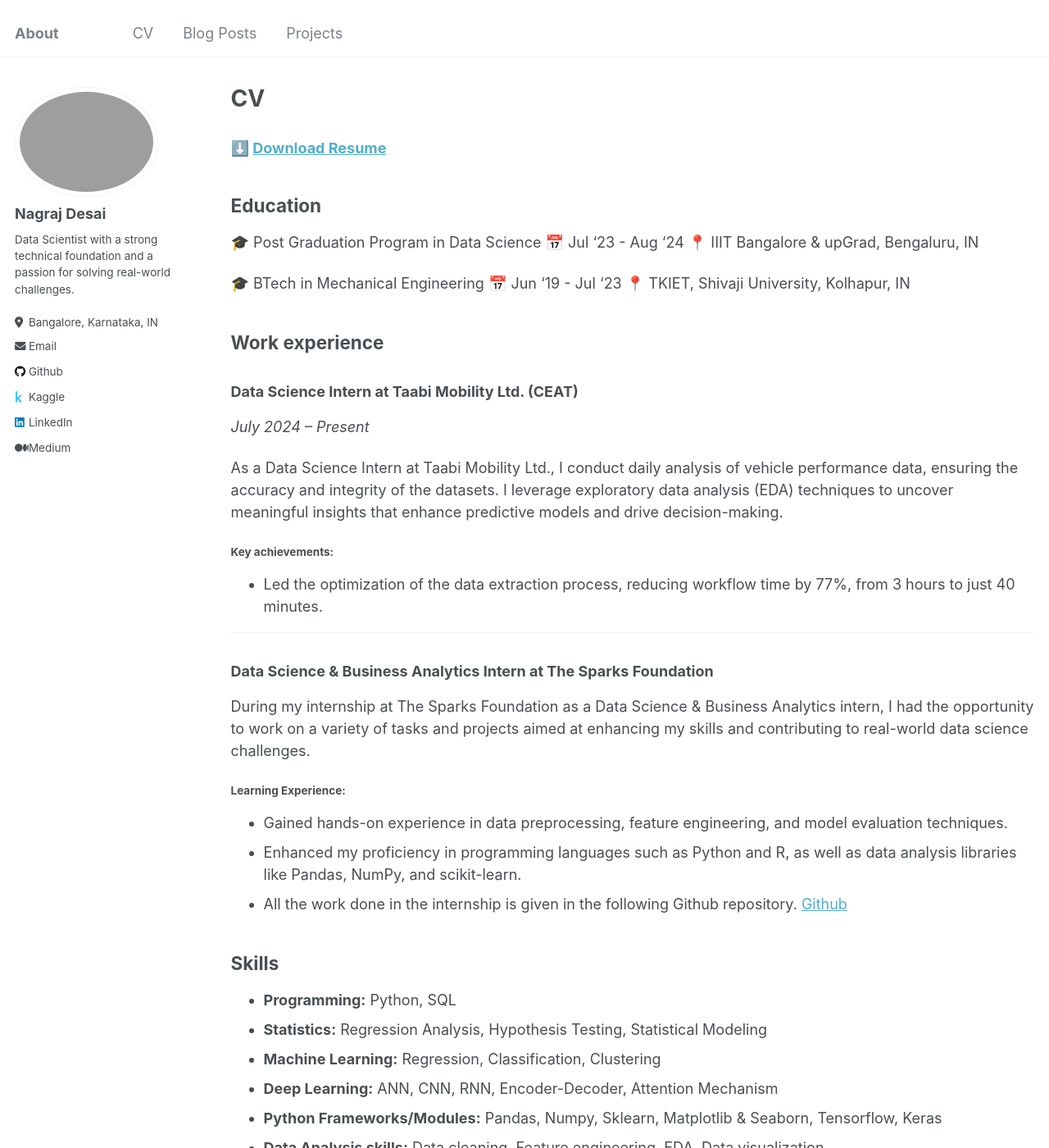
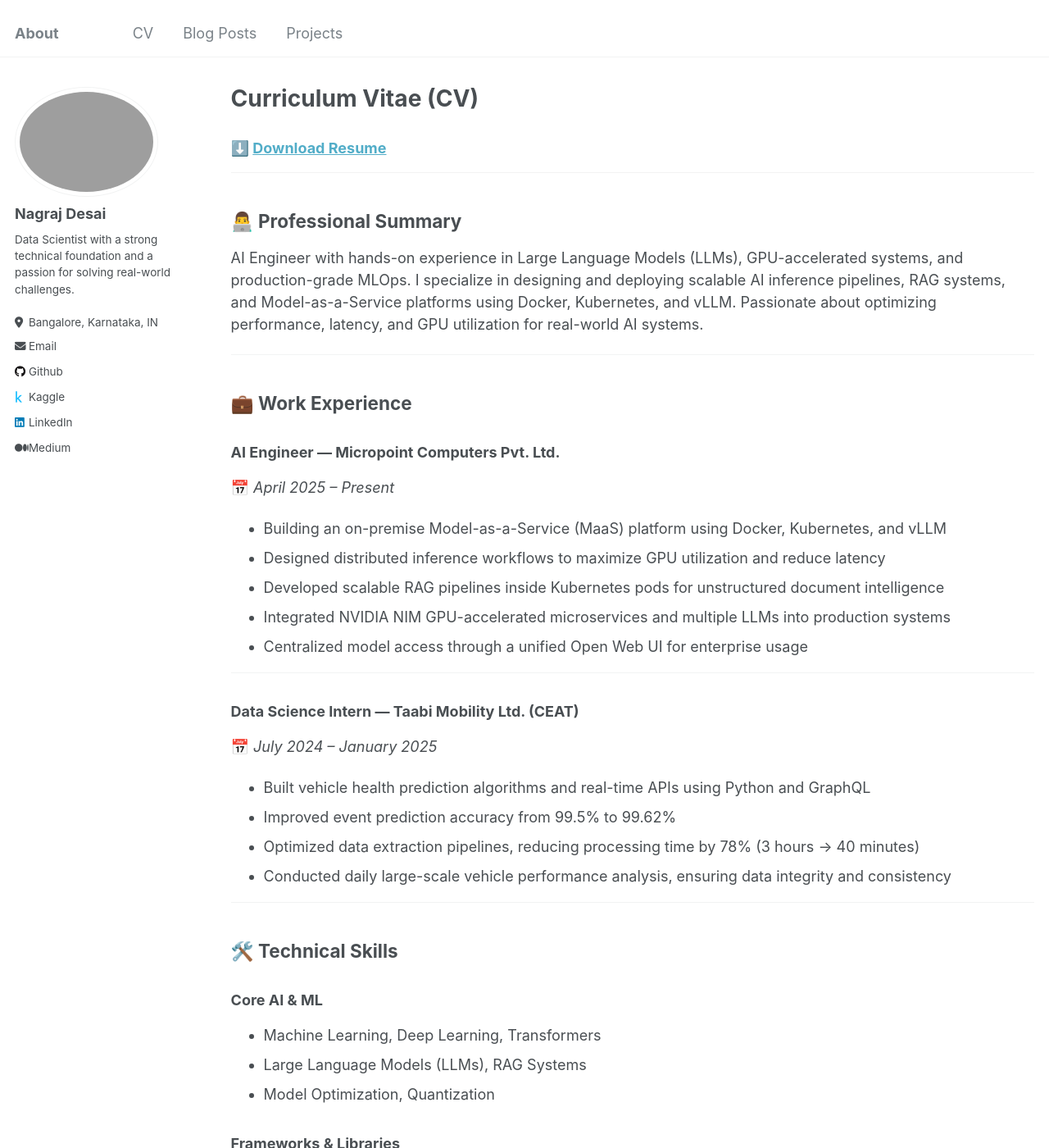
Before and after one commit to NagrajADesai/NagrajADesai.github.io, a Jekyll site: the page built from _pages/cv.md, in a window 1280 px wide and 1400 px high. Shown: the whole window at 82% size. Built offline with Jekyll 4.4.1, drawn with Linux system fonts in a browser that asks for light colours; some of the changed text lies outside the part shown.

Commit message:
updated about cv and projects

```diff
--- a/_pages/cv.md
+++ b/_pages/cv.md
@@ -1,59 +1,139 @@
 ---
 layout: archive
-title: "CV"
+title: "Curriculum Vitae (CV)"
 permalink: /cv/
 author_profile: true
 redirect_from:
   - /resume
 ---
 
-{% include base_path %}
+<!-- {% include base_path %} -->
 
-### ⬇️ [Download Resume](\files\DS_Nagraj_desai_resume.pdf)
+### ⬇️ [Download Resume](\files\nagraj_resume.pdf)
 
+---
 
+## 👨‍💻 Professional Summary
 
-Education
-------
-🎓 Post Graduation Program in Data Science
-📅 Jul ‘23 - Aug ‘24
-📍 IIIT Bangalore & upGrad, Bengaluru, IN
+AI Engineer with hands-on experience in Large Language Models (LLMs), GPU-accelerated systems, and production-grade MLOps. I specialize in designing and deploying scalable AI inference pipelines, RAG systems, and Model-as-a-Service platforms using Docker, Kubernetes, and vLLM. Passionate about optimizing performance, latency, and GPU utilization for real-world AI systems.
 
-🎓 BTech in Mechanical Engineering
-📅 Jun ‘19 - Jul ‘23
-📍 TKIET, Shivaji University, Kolhapur, IN
+---
 
-Work experience
-------
-### Data Science Intern at Taabi Mobility Ltd. (CEAT)
-_July 2024 – Present_
+## 💼 Work Experience
 
-As a Data Science Intern at Taabi Mobility Ltd., I conduct daily analysis of vehicle performance data, ensuring the accuracy and integrity of the datasets. I leverage exploratory data analysis (EDA) techniques to uncover meaningful insights that enhance predictive models and drive decision-making.
+### **AI Engineer — Micropoint Computers Pvt. Ltd.**
 
-#### Key achievements:
+📅 *April 2025 – Present*
 
-* Led the optimization of the data extraction process, reducing workflow time by 77%, from 3 hours to just 40 minutes.
+* Building an on-premise Model-as-a-Service (MaaS) platform using Docker, Kubernetes, and vLLM
+* Designed distributed inference workflows to maximize GPU utilization and reduce latency
+* Developed scalable RAG pipelines inside Kubernetes pods for unstructured document intelligence
+* Integrated NVIDIA NIM GPU-accelerated microservices and multiple LLMs into production systems
+* Centralized model access through a unified Open Web UI for enterprise usage
 
+---
 
-------
-### Data Science & Business Analytics Intern at The Sparks Foundation
+### **Data Science Intern — Taabi Mobility Ltd. (CEAT)**
 
-During my internship at The Sparks Foundation as a Data Science & Business Analytics intern, I had the opportunity to work on a variety of tasks and projects aimed at enhancing my skills and contributing to real-world data science challenges.
+📅 *July 2024 – January 2025*
 
-#### Learning Experience:
-  * Gained hands-on experience in data preprocessing, feature engineering, and model evaluation techniques.
-  * Enhanced my proficiency in programming languages such as Python and R, as well as data analysis libraries like Pandas, NumPy, and scikit-learn.
-  * All the work done in the internship is given in the following Github repository. [Github](https://github.com/NagrajADesai/TSF-GRIP-Tasks)
+* Built vehicle health prediction algorithms and real-time APIs using Python and GraphQL
+* Improved event prediction accuracy from 99.5% to 99.62%
+* Optimized data extraction pipelines, reducing processing time by 78% (3 hours → 40 minutes)
+* Conducted daily large-scale vehicle performance analysis, ensuring data integrity and consistency
 
+---
 
+## 🛠️ Technical Skills
 
-Skills
-------
-- **Programming:** Python, SQL
-- **Statistics:** Regression Analysis, Hypothesis Testing, Statistical Modeling
-- **Machine Learning:** Regression, Classification, Clustering
-- **Deep Learning:** ANN, CNN, RNN, Encoder-Decoder, Attention Mechanism
-- **Python Frameworks/Modules:** Pandas, Numpy, Sklearn, Matplotlib & Seaborn, Tensorflow, Keras
-- **Data Analysis skills:** Data cleaning, Feature engineering, EDA, Data visualization
-- **Tools:** Power BI, MS Excel, Jupyter Notebook, VS Code, Git & Github, MySQL
-- **Soft skills:** Problem-solving, Communicationw
+### **Core AI & ML**
+
+* Machine Learning, Deep Learning, Transformers
+* Large Language Models (LLMs), RAG Systems
+* Model Optimization, Quantization
+
+### **Frameworks & Libraries**
+
+* PyTorch, vLLM, Hugging Face, LangChain
+* Scikit-learn, Pandas, NumPy
+
+### **MLOps & Deployment**
+
+* Docker, Kubernetes, NVIDIA NIM
+* Triton Inference Server, Model Serving
+
+### **Backend & Tools**
+
+* FastAPI, Streamlit, Linux, RHEL
+* Git & GitHub, MySQL
+* Power BI, MS Excel
+
+---
+
+## 🎓 Education
+
+🎓 **Post Graduate Diploma in Data Science**
+*IIIT Bangalore* — 2023–2024
+**Specialization:** Deep Learning & Generative AI
+**CGPA:** 3.97 / 4.0
+
+🎓 **B.Tech (Engineering)**
+*Shivaji University, Kolhapur* — 2019–2023
+**CGPA:** 8.94 / 10
+
+---
+
+## 📂 Selected Projects
+
+### **Reasoning-Enhanced LLM Fine-Tuning**
+
+**Tech:** Python, PyTorch, Unsloth, QLoRA
+
+* Fine-tuned Llama-3.2-3B using 4-bit quantization on a T4 GPU
+* Integrated Chain-of-Thought reasoning using R1-Distill-SFT dataset
+
+### **RAG-Based Knowledge Retrieval System**
+
+**Tech:** LLMs, LangChain, VectorDB, Docker, Streamlit
+
+* Built a scalable RAG pipeline for unstructured document intelligence
+* Fully containerized for reproducible deployment
+
+### **Visual-Semantic Image Captioning Engine**
+
+**Tech:** CNN, GRU, Attention, PyTorch
+
+* Built an encoder–decoder image captioning system
+* Achieved BLEU score of 0.6 on Flickr8K dataset
+
+---
+
+## 📜 Certifications
+
+* **NVIDIA Technical Curriculum (2025)**
+  *DGX Systems, AI Compute, Generative AI*
+
+* **Machine Learning** — *Coursera*
+  *Foundations of supervised & unsupervised learning*
+
+* **Neural Networks and Deep Learning** — *Coursera*
+  *Core deep learning concepts, backpropagation, and neural architectures*
+
+* **Improving Deep Neural Networks: Hyperparameter Tuning, Regularization & Optimization** — *Coursera*
+  *Advanced training techniques for scalable and stable deep learning models*
+
+* **Machine Learning A–Z** — *Udemy*
+  *Hands-on ML algorithms and practical implementation*
+
+* **Python Programming** — *Udemy*
+  *Python for data science and machine learning workflows*
+
+* **Introduction to SQL** — *Simplilearn*
+  *Relational databases, queries, and data extraction*
+
+---
+
+## 🤝 Let’s Collaborate
+
+Interested in LLM infrastructure, GPU optimization, model serving, or AI systems engineering?
+Let’s connect and build scalable AI solutions.
--- a/_pages/projects.md
+++ b/_pages/projects.md
@@ -7,59 +7,102 @@ redirect_from:
   - /resume
 ---
 
+## Generative AI & LLM Systems
+
+### Reasoning-Enhanced SLM Fine-Tuning (GRPO)
+
+**Repo:** [https://github.com/NagrajADesai/reasoning-slm-grpo](https://github.com/NagrajADesai/reasoning-slm-grpo)
+
+Fine-tuned a **Small Language Model (SLM)** to improve **reasoning and step-by-step problem solving** using GRPO-based training. The project focuses on enabling structured reasoning patterns while keeping the model lightweight and efficient for deployment.
+
+* **Tech Stack:** Python, PyTorch, GRPO, Transformers
+* **Key Concepts:** SLM fine-tuning, reasoning alignment, efficient training, inference optimization
+
+---
+
+### RAG-Based PDF Knowledge Assistant
+
+**Repo:** [https://github.com/NagrajADesai/llm-pdf-reader](https://github.com/NagrajADesai/llm-pdf-reader)
+
+Built a **Retrieval-Augmented Generation (RAG)** system that allows users to query and extract insights from PDF documents using LLMs. The pipeline performs document chunking, vector embedding, semantic retrieval, and context-aware generation.
+
+* **Tech Stack:** LLMs, LangChain, Vector Database, Python
+* **Key Concepts:** RAG pipelines, semantic search, unstructured data intelligence
+
+---
+
 ## Deep Learning Projects
 
-Eyes for the Blind: AI-Generated Captions
----------
-A project aimed at empowering blind individuals to comprehend visual content by developing a generative AI model for descriptive image captions. The solution leverages an Encoder-Decoder deep learning architecture enhanced with an Attention mechanism to generate speech-based captions. The model was trained and evaluated on the Flickr8K dataset and demonstrated high performance in generating contextually accurate captions.
+### Kidney Disease Classification using Deep Learning
 
-* Libraries: TensorFlow, Keras
-* Concepts: Encoder-Decoder Architecture, Attention Mechanism, BLEU Score, Deep Learning
+**Repo:** [https://github.com/NagrajADesai/Kidney-Disease-Classification-Deep-Learning-Project](https://github.com/NagrajADesai/Kidney-Disease-Classification-Deep-Learning-Project)
 
+Developed a deep learning-based medical classification system to detect **kidney disease** from clinical data. The model focuses on improving diagnostic accuracy through feature learning and robust evaluation.
 
-## Machine Learning Projects
+* **Tech Stack:** Python, TensorFlow/Keras, NumPy, Pandas
+* **Key Concepts:** Neural networks, medical data modeling, classification, evaluation metrics
 
-Telecom Churn Case Study
-------
-A case study on top 5 factors that contribute to churn among telecom customers using service usage based analysis of high value customers. This case study makes recommendations for a telecom company to reduce churn. In addition to data cleaning and pre-processing steps, this analysis contains a highly interpretable model built using Logistic regression and 3 high performance models built on a pipeline of decomposition using Principal Component Analysis and then modelled using Logistic Regression, Random Forest and XGBoost. SMOTE is used to mitigate high data imbalance and Sensitivity metrics are compared for all models.
+---
 
-* Libraries : Pandas, StatsModels, Scikit-Learn, xgboost
-* Concepts : Data Imbalance, SMOTE, Logistic Regression, PCA, ROC-AUC, Sensitivity
+### Eyes for the Blind — AI-Generated Image Captions
 
+Designed a generative deep learning system to help visually impaired individuals understand images through **automatic caption generation**. Implemented an **Encoder–Decoder architecture with Attention** and evaluated performance using BLEU scores.
 
+* **Dataset:** Flickr8K
+* **Tech Stack:** PyTorch
+* **Key Concepts:** CNN-RNN architectures, Attention Mechanism, BLEU score, vision-language modeling
 
-Lead Scoring for X Education
-------
-Helped X Education select the most promising sales leads, i.e. the leads that are most likely to convert into paying customers. Built a model wherein we need to assign a lead score to each of the leads such that the customers with higher lead score have a higher conversion chance and the customers with lower lead score have a lower conversion chance. Potentially improved the conversion rate from 30% to ~80%. Reported the most important attributes that indicate high chances of conversion.
+---
 
-* Libraries : Pandas, StatsModels, Scikit-Learn
-* Concepts : Logistic Regression, Feature Elimination, ROC, AUC, Sensitivity, Specificity, Precision, Recall
+## Machine Learning & Data Science Projects
 
-For complete project go to [Complete Analysis](https://github.com/NagrajADesai/Lead-score)
+### Telecom Churn Analysis
 
-Bike Sharing Demand Prediction
-------
-Business data of a hypothetical Bike sharing company was modelled to understand the effects of different factors on the daily demand. The most important factors that influence demand were reported along with an estimate of their measure of importance. Using this data, the business could predict demand with reasonable accuracy and use the insights to strategize business goals. This is an exercise in implementing Linear Regression models for prediction and inference.
+Identified the **top drivers of customer churn** among high-value telecom users. Built interpretable and high-performance models using PCA pipelines and ensemble techniques, addressing severe class imbalance with SMOTE.
 
-* Libraries: Scikit-learn, statsmodels, Pandas
-* Concepts: Pearson's Correlation, Linear Regression, Multi collinearity, Hypothesis Testing.
+* **Libraries:** Pandas, Scikit-learn, XGBoost, StatsModels
+* **Concepts:** SMOTE, Logistic Regression, PCA, ROC-AUC, Sensitivity
 
-For complete project go to [Complete Analysis](https://github.com/NagrajADesai/Bike-sharing-service)
+---
 
-Bank Credit Default Analysis
-------
-Loan application data of a hypothetical bank was analysed along with credit history to report customer attributes, most indicative of default. Parameters related to loan default were determined and analysed using Exploratory data analysis techniques. This analysis is useful in estimating the risk of lending and thereby make decisions like loan rejection or hike in interest rate offered.
+### Lead Scoring for Education Company
 
-* Libraries: Numpy, Pandas, Matplotlib, Seaborn
-* Concepts: Descriptive Statistics, Imbalanced Data, Univariate analysis, Bivariate analysis, Data Visualization
+**Repo:** [https://github.com/NagrajADesai/Lead-score](https://github.com/NagrajADesai/Lead-score)
 
-For complete project go to [Complete Analysis](https://github.com/NagrajADesai/credit-EDA)
+Built a predictive lead scoring model to identify high-conversion sales leads, improving conversion rates from **~30% to ~80%**. Delivered actionable insights on key conversion drivers.
 
-IMDB Movie Analysis
-------
-IMDB was scraped for movie data. The data was analysed for insights like the most profitable movies, the worst performing movies and top 10 movie directors. This was an exercise in importing, manipulating and grouping data to answer relevant questions.
+* **Libraries:** Pandas, Scikit-learn, StatsModels
+* **Concepts:** Logistic Regression, Feature Selection, ROC-AUC
 
-* Programming : SQL
-* Concepts : Data Cleaning, Data Sorting, Filtering, Grouping
+---
 
-For complete project go to [Complete Analysis](https://github.com/NagrajADesai/RSVP-movie-case-study)
+### Bike Sharing Demand Prediction
+
+**Repo:** [https://github.com/NagrajADesai/Bike-sharing-service](https://github.com/NagrajADesai/Bike-sharing-service)
+
+Developed regression models to forecast daily bike demand and identify factors impacting usage, enabling data-driven business planning.
+
+* **Libraries:** Pandas, Scikit-learn, StatsModels
+* **Concepts:** Linear Regression, Multicollinearity, Hypothesis Testing
+
+---
+
+### Bank Credit Default Risk Analysis
+
+**Repo:** [https://github.com/NagrajADesai/credit-EDA](https://github.com/NagrajADesai/credit-EDA)
+
+Performed exploratory analysis to identify customer attributes most indicative of loan default risk, supporting informed lending decisions.
+
+* **Libraries:** Pandas, NumPy, Matplotlib, Seaborn
+* **Concepts:** EDA, Imbalanced Data, Risk Analysis
+
+---
+
+### IMDB Movie Data Analysis
+
+**Repo:** [https://github.com/NagrajADesai/RSVP-movie-case-study](https://github.com/NagrajADesai/RSVP-movie-case-study)
+
+Scraped and analyzed IMDB movie data to extract insights on profitability, performance trends, and top directors.
+
+* **Tech:** SQL
+* **Concepts:** Data Cleaning, Aggregation, Query Optimization
```
Also changed, not shown: _pages/about.md (+59 -21 lines), 2 other files.
